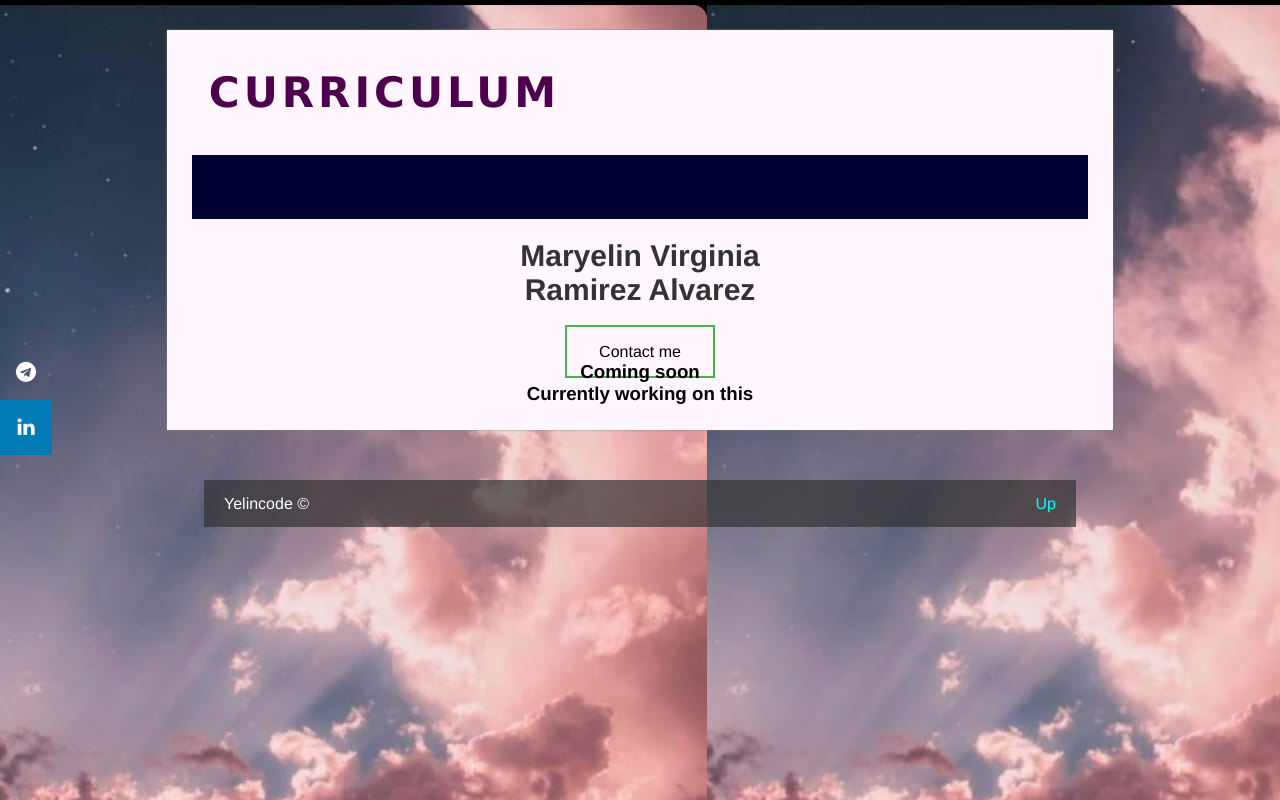
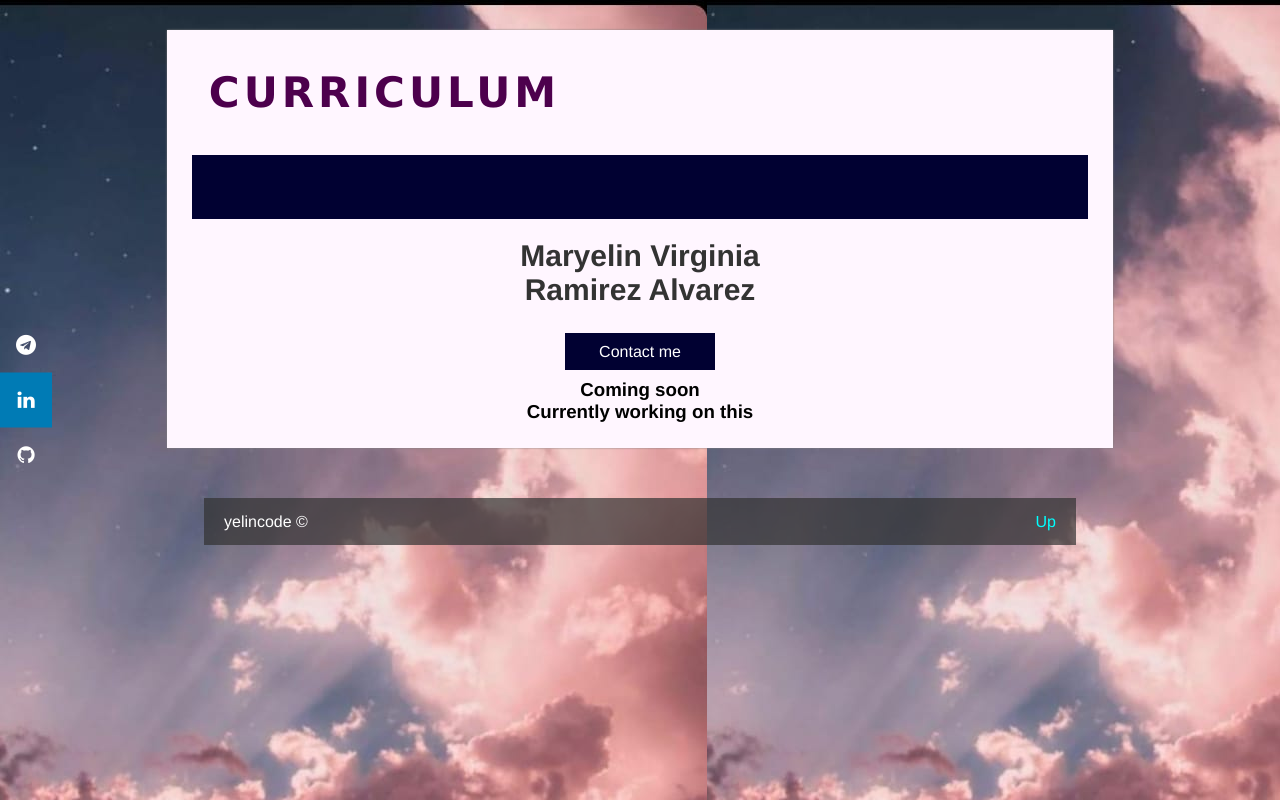
Before and after one commit to Yelincode/yelincode.github.io, a plain HTML site: page index.html in a window 1280 px wide. Drawn offline with Linux system fonts and the light colour scheme.

Commit message:
commit on master

```diff
--- a/css/estilo.css
+++ b/css/estilo.css
@@ -176,14 +176,15 @@ footer {
 }
 
 .button{
-	border: 2px solid #4CAF50;
-	color: black;
-	padding: 16px 32px;
+	border: 2px solid #010132;
+	background: #010132;
+	color: white;
+	padding: 8px 32px;
 	text-align: center;
 	text-decoration: none;
 	display: inline;
 	font-size: 16px;
-	margin: 4px 2px;
+	margin: 4px 2px ;
 	transition-duration: 0.4s;
 	cursor: pointer;
 }
--- a/index.html
+++ b/index.html
@@ -16,6 +16,7 @@
       <div class="icon-bar">
         <a href="https://t.me/yelincode" class="telegram"><i class="fa fa-telegram"></i></a>
         <a href="https://www.linkedin.com/in/maryelinvirginia2002/" class="linkedin"><i class="fa fa-linkedin"></i></a>
+        <a href="https://github.com/Yelincode" class="github"><i class="fa fa-github"></i></a>
       </div>
     </aside>
 
@@ -48,10 +49,10 @@
 
 
             <h2>Maryelin Virginia Ramirez Alvarez</h2>
-            <br/>
+            <br/><br/>
 
-            <br/>
             <a class="button" href="https://t.me/yelincode">Contact me</a>
+            <br/><br/>
 
             <h3>Coming soon <br/> Currently working on this</h3>
 
@@ -68,7 +69,7 @@
   </section>
 
     <footer>
-      Yelincode &copy;
+      yelincode &copy;
 
       <a href="#" class="subir">Up</a>
     </footer>
```
